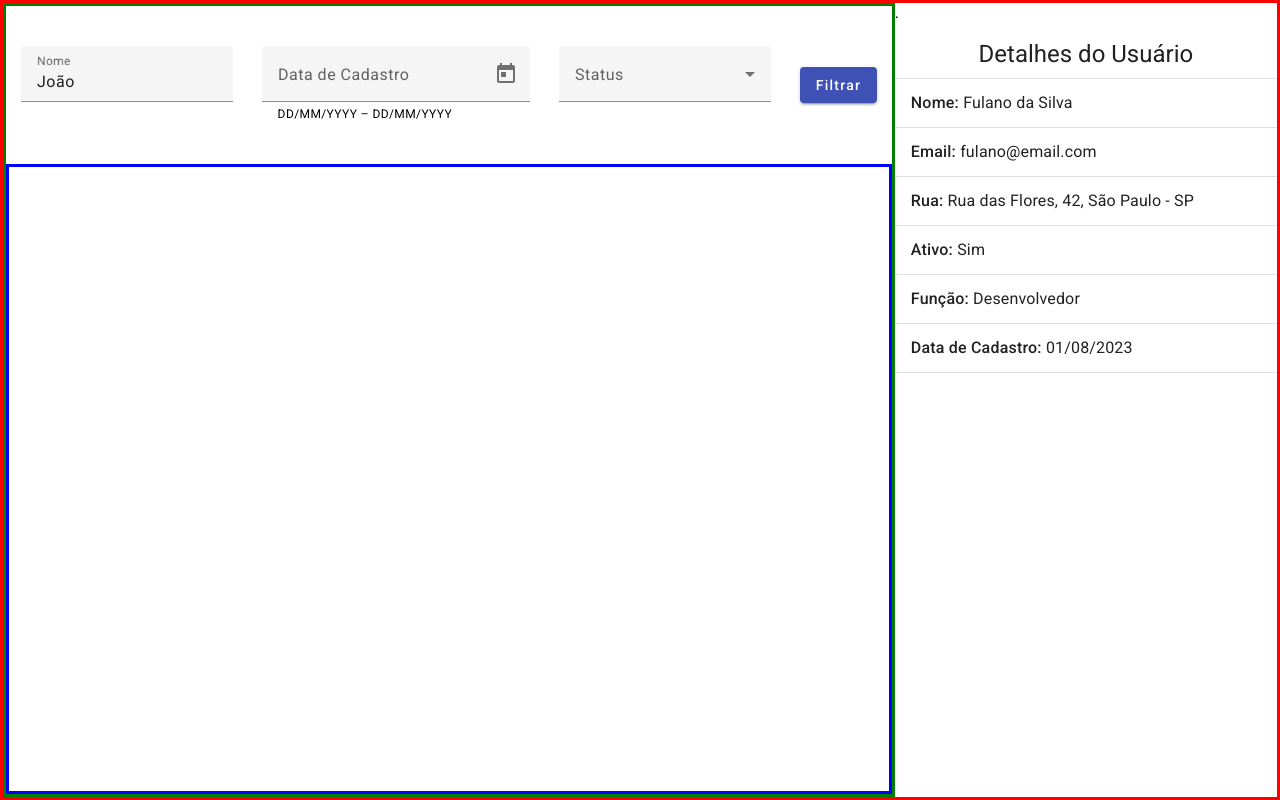
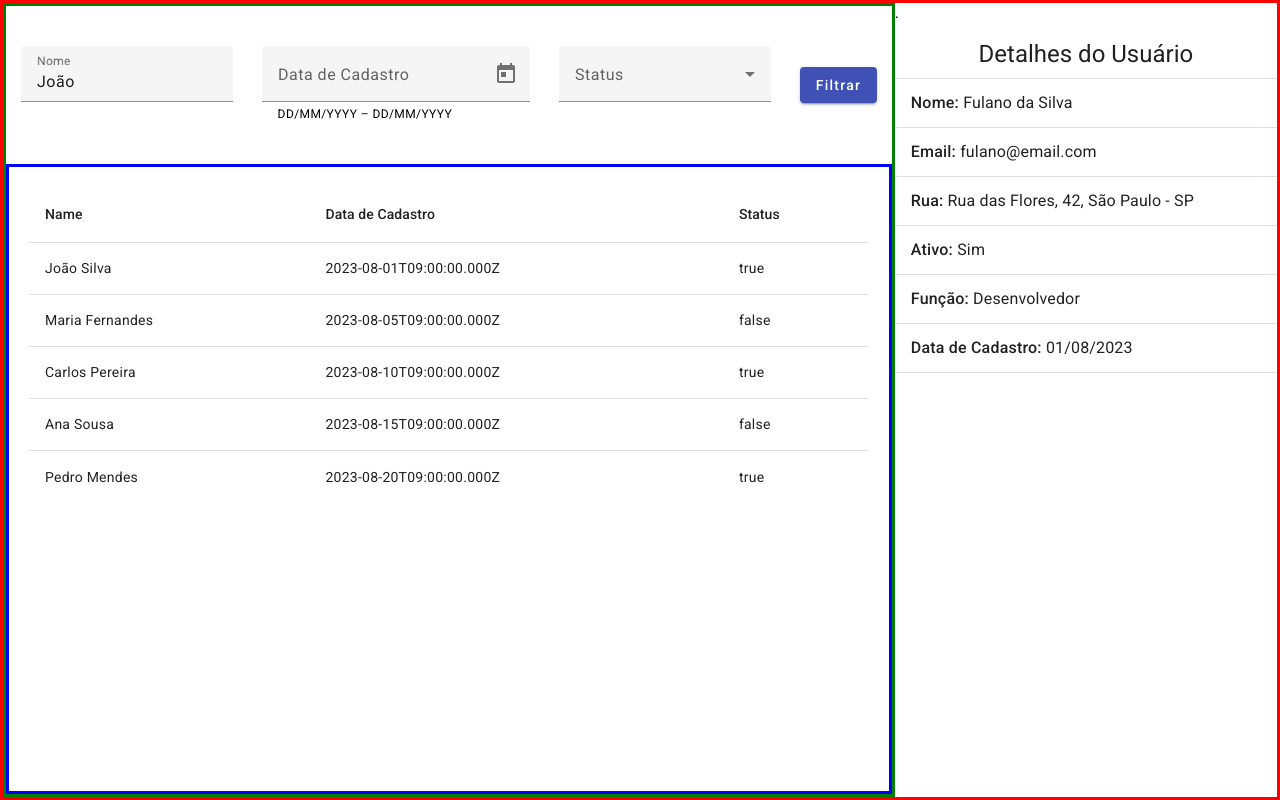
Before and after one commit to lucas-dantas-acelera-maker/angular-users-filter, an Angular app: page / in a window 1280 px wide. Built offline with nearby package versions, Linux system fonts and the light colour scheme.

Commit message:
feat: add users list component using data/users-list.ts

```diff
--- a/src/app/angular-material/angular-material.module.ts
+++ b/src/app/angular-material/angular-material.module.ts
@@ -1,6 +1,7 @@
 import { NgModule } from '@angular/core';
 
 import { MatListModule } from '@angular/material/list';
+import { MatTableModule } from '@angular/material/table';
 import { MatInputModule } from '@angular/material/input';
 import { MatSelectModule } from '@angular/material/select';
 import { MatButtonModule } from '@angular/material/button';
@@ -19,6 +20,7 @@ import { MatDatepickerModule } from '@angular/material/datepicker';
     MatNativeDateModule,
     MatSelectModule,
     MatButtonModule,
+    MatTableModule,
   ],
   exports: [
     MatListModule,
@@ -29,6 +31,7 @@ import { MatDatepickerModule } from '@angular/material/datepicker';
     MatNativeDateModule,
     MatSelectModule,
     MatButtonModule,
+    MatTableModule,
   ],
 })
 export class AngularMaterialModule {}
--- a/src/app/app.component.html
+++ b/src/app/app.component.html
@@ -7,6 +7,7 @@
     </div>
     <div class="main-left-div">
       <!-- Left div content (80%) height: list component -->
+      <app-users-list />
     </div>
   </div>
   <div class="right-container">
--- /dev/null
+++ b/src/app/components/users-list/users-list.component.html
@@ -0,0 +1,45 @@
+<div class="users-list">
+  <table mat-table [dataSource]="usersList">
+    <!-- Name Column -->
+    <ng-container matColumnDef="name">
+      <th mat-header-cell *matHeaderCellDef>Name</th>
+      <td
+        mat-cell
+        *matCellDef="let element"
+        class="users-list__item"
+        (click)="onUserSelected(element)"
+      >
+        {{ element.nome }}
+      </td>
+    </ng-container>
+
+    <!-- Date Column -->
+    <ng-container matColumnDef="date">
+      <th mat-header-cell *matHeaderCellDef>Data de Cadastro</th>
+      <td
+        mat-cell
+        *matCellDef="let element"
+        class="users-list__item"
+        (click)="onUserSelected(element)"
+      >
+        {{ element.dataCadastro }}
+      </td>
+    </ng-container>
+
+    <!-- Status Column -->
+    <ng-container matColumnDef="status">
+      <th mat-header-cell *matHeaderCellDef>Status</th>
+      <td
+        mat-cell
+        *matCellDef="let element"
+        class="users-list__item"
+        (click)="onUserSelected(element)"
+      >
+        {{ element.ativo }}
+      </td>
+    </ng-container>
+
+    <tr mat-header-row *matHeaderRowDef="displayedColumns"></tr>
+    <tr mat-row *matRowDef="let row; columns: displayedColumns"></tr>
+  </table>
+</div>
--- /dev/null
+++ b/src/app/components/users-list/users-list.component.scss
@@ -0,0 +1,9 @@
+.users-list {
+    width: 100%;
+    height: 100%;
+    padding: 20px;
+
+    &__item {
+        cursor: pointer;
+    }
+}
--- /dev/null
+++ b/src/app/components/users-list/users-list.component.ts
@@ -0,0 +1,17 @@
+import { Component } from '@angular/core';
+import { UsersList } from 'src/app/data/users-list';
+import { IUser } from 'src/app/interfaces/user/user.interface';
+
+@Component({
+  selector: 'app-users-list',
+  templateUrl: './users-list.component.html',
+  styleUrls: ['./users-list.component.scss'],
+})
+export class UsersListComponent {
+  usersList: IUser[] = UsersList;
+  displayedColumns: string[] = ['name', 'date', 'status'];
+
+  onUserSelected(user: IUser) {
+    console.log('user: ', user);
+  }
+}
```
Also changed, not shown: src/app/components/components.module.ts (+7 -2 lines), 1 other file (tests, documents, lock files or other folders).
